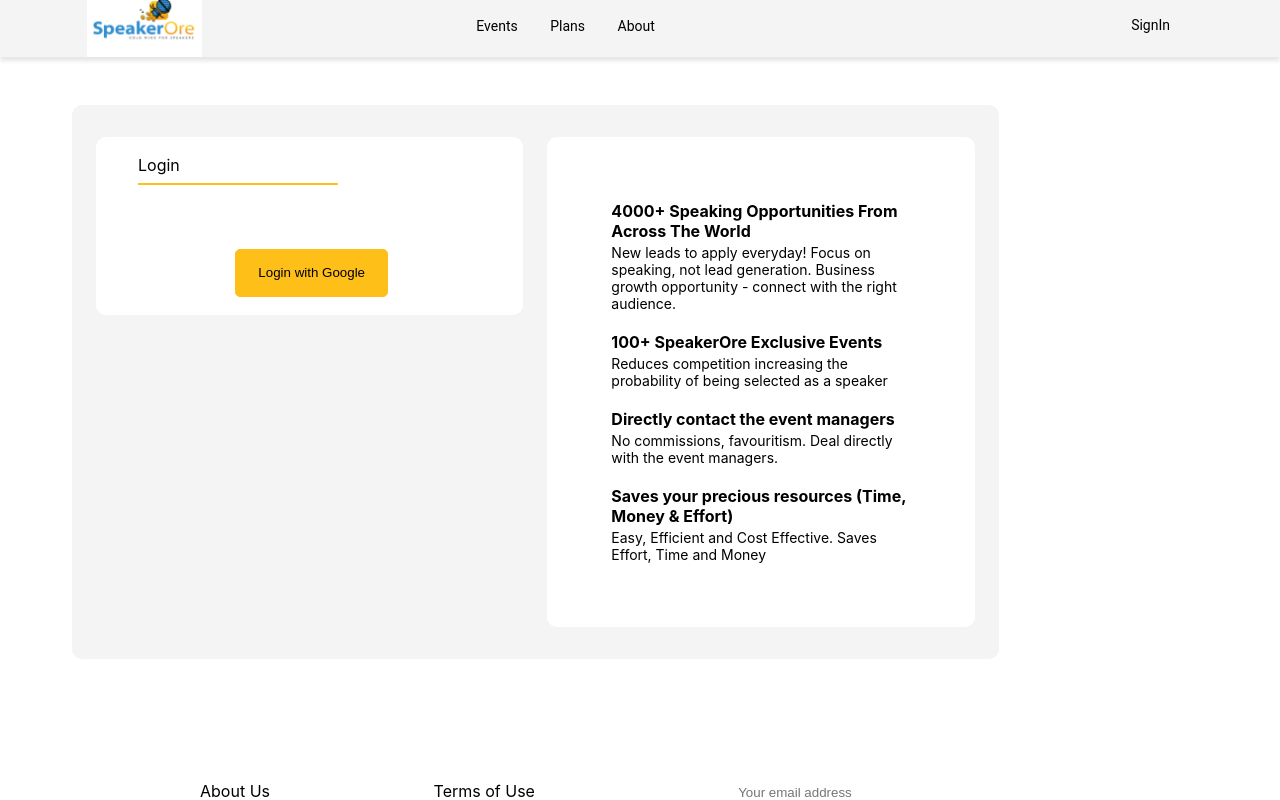
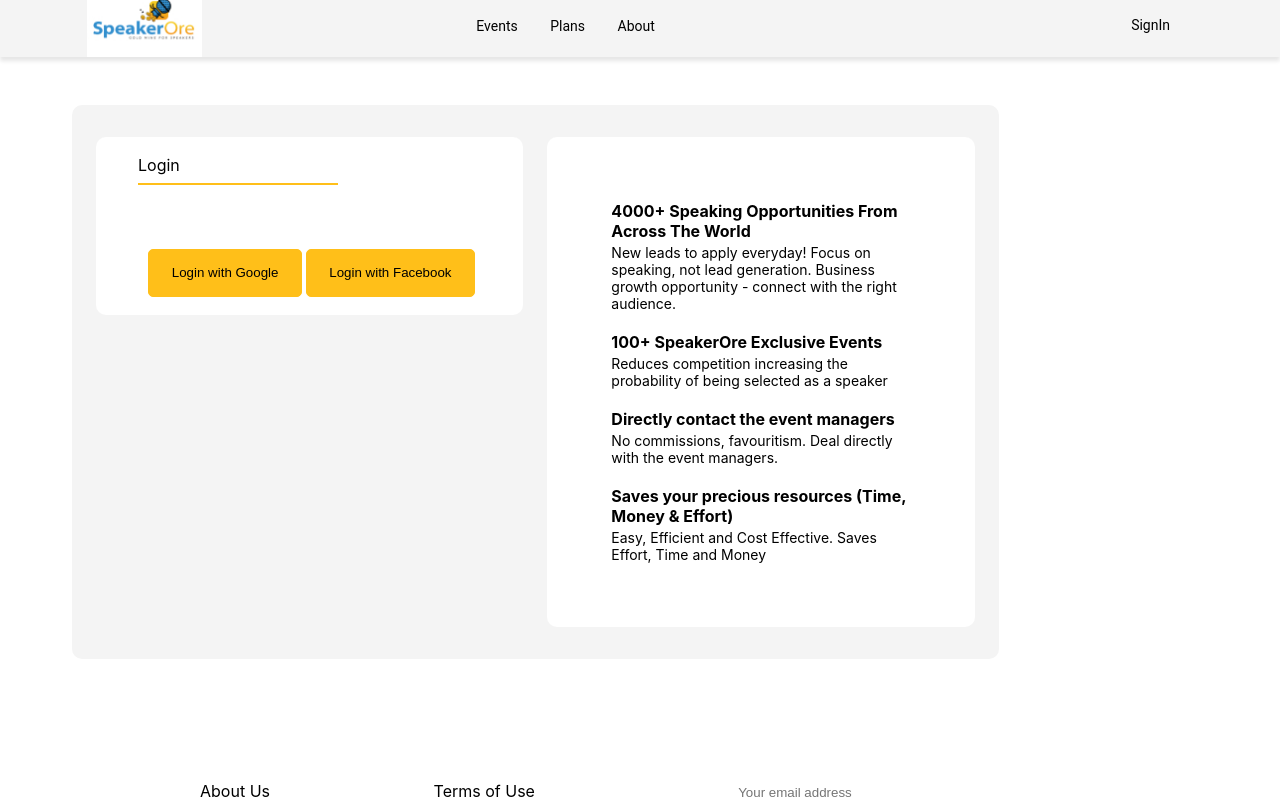
Before and after one commit to Indira-kumar/speaker-frontend, a React (Create React App) app: page /login in a window 1280 px wide. Shown: the top 800 px of the page. Built offline with nearby package versions, Linux system fonts and the light colour scheme.

Commit message:
add facebook auth

```diff
--- a/src/components/Profile/SignInUp.js
+++ b/src/components/Profile/SignInUp.js
@@ -2,8 +2,8 @@ import React, { useState } from "react";
 import "../css/SignInUp.css";
 import axios from "axios";
 import { useNavigate } from "react-router-dom";
-import { signInWithPopup, GoogleAuthProvider } from "firebase/auth";
-import { auth, provider } from "../../config/firebase";
+import { signInWithPopup, GoogleAuthProvider, FacebookAuthProvider} from "firebase/auth";
+import { auth, provider, providerFacebook } from "../../config/firebase";
 
 const SignInUp = () => {
   const [email, setEmail] = useState("");
@@ -117,6 +117,27 @@ const SignInUp = () => {
                 >
                   Login with Google
                 </button>
+                <button
+                  onClick={(e) => {
+                    e.preventDefault();
+                    signInWithPopup(auth, providerFacebook)
+                      .then((result) => {
+                        const credential = FacebookAuthProvider.credentialFromResult(result);
+                        const token = credential.accessToken;
+                        const user = result.user;
+                        console.log(user);
+                        googleSuccessResponse(user);
+                      })
+                      .catch((error) => {
+                        const errorCode = error.code;
+                        const errorMessage = error.message;
+                        const email = error.customData.email;
+                        const credential = FacebookAuthProvider.credentialFromError(error);
+                      });
+                  }}
+                >
+                  Login with Facebook
+                </button>
               </div>
             </form>
           )}
--- a/src/config/firebase.js
+++ b/src/config/firebase.js
@@ -1,4 +1,4 @@
-import { getAuth, signInWithPopup, GoogleAuthProvider } from "firebase/auth";
+import { getAuth, signInWithPopup, GoogleAuthProvider, FacebookAuthProvider} from "firebase/auth";
 import { initializeApp } from "firebase/app";
 import { getFirestore } from "firebase/firestore/lite";
 
@@ -42,3 +42,5 @@ export function signInwithGoogle() {
       // ...
     });
 }
+
+export const providerFacebook = new FacebookAuthProvider();
```
